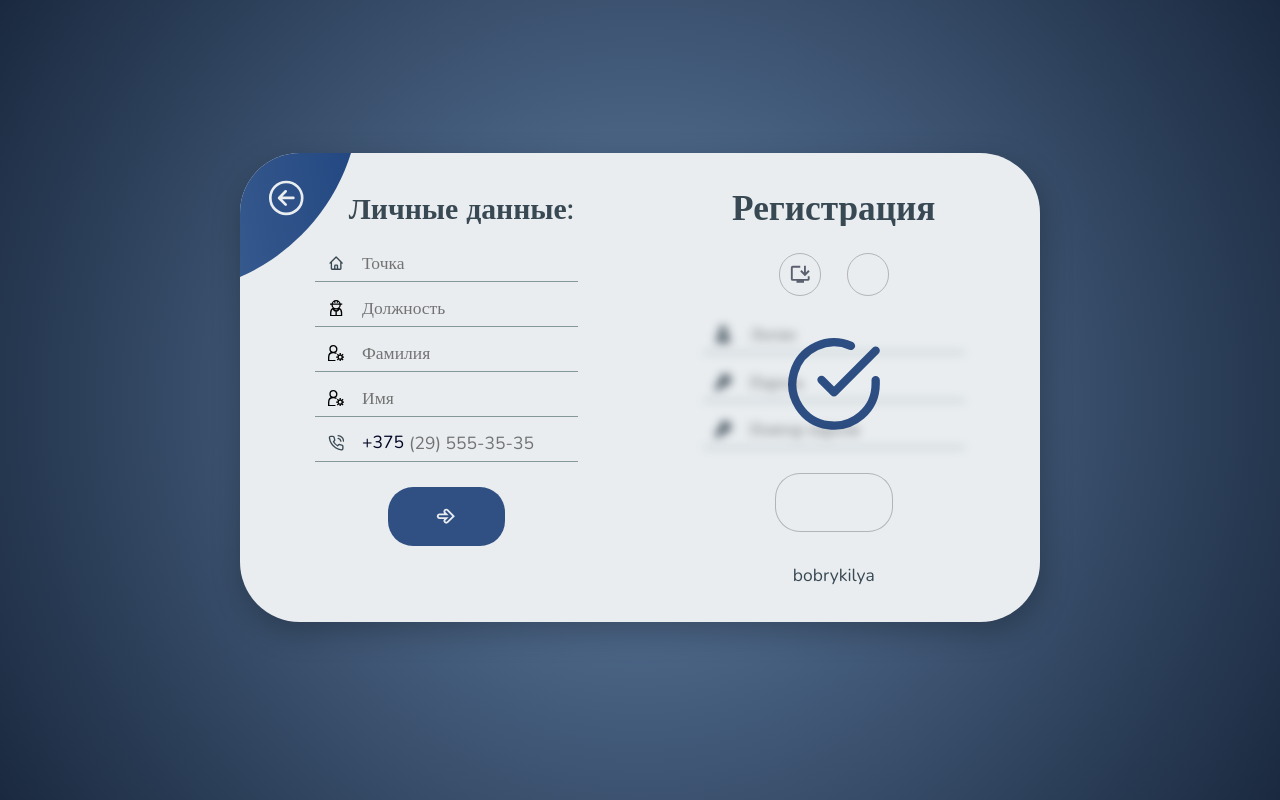
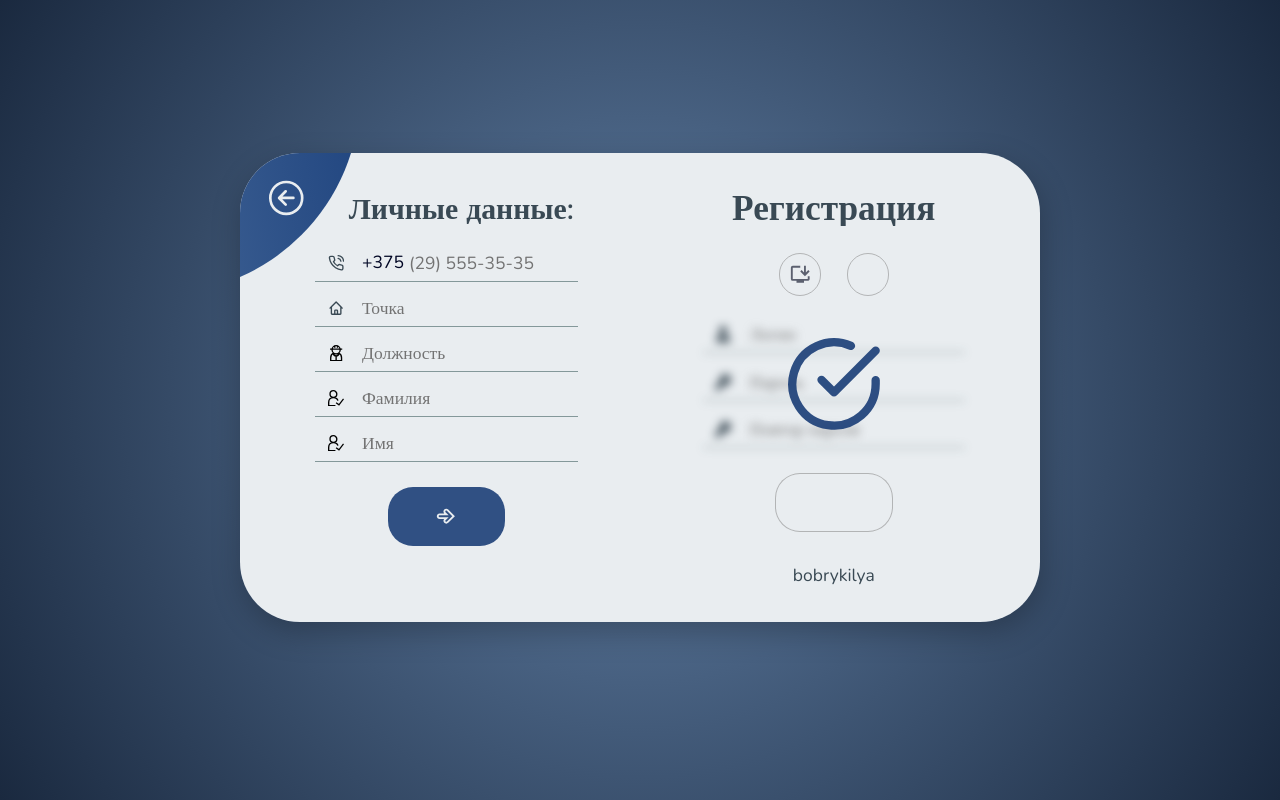
Before and after one commit to bobrykilya/Norio, a React (Vite) app in the folder client/: page / in a window 1280 px wide. Built offline with nearby package versions, Linux system fonts and the light colour scheme; some icons are missing.

Commit message:
Updated PhoneInput

```diff
--- a/client/src/components/LoginPanel/Inputs/PhoneInput/PhoneInput.jsx
+++ b/client/src/components/LoginPanel/Inputs/PhoneInput/PhoneInput.jsx
@@ -1,4 +1,4 @@
-import { useState, useRef } from 'react'
+import { useState, useRef, useEffect } from 'react'
 import InputsError from '../InputsError/InputsError'
 import InputsCleaner from '../../Inputs/InputsCleaner/InputsCleaner'
 import { FiPhoneCall } from "react-icons/fi";
@@ -11,40 +11,11 @@ const PhoneInput = ({ name, register, error=null, reset, disabled=false }) => {
     // console.log(error)
     const [isCleanerOpened, setIsCleanerOpened] = useState(false)
     const [isErrorHidden, setIsErrorHidden] = useState(false)
+    const [number, setNumber] = useState(false)
     const inputRef = useRef(null)
 
     const handleChangePhone = (e) => {
-        e.target.value = e.target.value.replace(/[^1-9]/g, '')
-        e.target.value = e.target.value.replace(/(\d{2})(\d{3})(\d{2})(\d{2})/, '($1) $2-$3-$4')
-        // e.target.value = e.target.value.replace(/\s/g, '').match(/.{1,2}/g)?.join(' ').substr(0, 12) || null
-        // const new_value = []
-        // new_value.push(e.target.value?.substr(0, 2)?.replace(/(\d{2})/, '($1)'))
-        // new_value.push(e.target.value?.substr(2, 4))
-        // const match_3 = e.target.value.substr(5, 5)?.replace(/(\d{3})/, '$1 ')
-        // console.log(new_value)
-        // e.target.value = new_value?.join(' ') || null
-        // new_value = e.target.value.match(/.{1,2}/g)?.join(' ').substr(0, 12) || null
-        // e.target.value = e.target.value.replace(/(\d{2})(\d{3})(\d{2})(\d{2})/, '($1) $2-$3-$4')
-        // const val = e.target.value
-        // let new_val = false
-        // console.log(val)
-        // switch(val?.length) {
-        //     case 1:
-        //         new_val = `(${val}`
-        //         break
-        //     case 3:
-        //         new_val = `(${val.substring(1, 3)}) ${val.substring(4)}`
-        //         break
-        //     case 8:
-        //         new_val = `${val.substring(1-7)}-${val.substring(8)}`
-        //         break
-        //     case 11:
-        //         new_val = `${val.substring(1-10)}-${val.substring(11)}`
-        //         break
-        // }
-        // console.log(val.length)
-        // if (new_val) e.target.value = new_val
-        // e.target.value = `(${val.substring(0, 2)}) ${val.substring(3, 5)}-${val.substring(5, val.length)}`
+        e.target.value = e.target.value.replace(/[^0-9]/g, '')
         e.target.value ? ChangeInput() : clearInput()
     }
 
@@ -53,10 +24,19 @@ const PhoneInput = ({ name, register, error=null, reset, disabled=false }) => {
         setIsCleanerOpened(true)
     }
 
+    const handleBlurPhone = (e) => {
+        setNumber(e.target.value)
+        e.target.value = e.target.value.replace(/(\d{2})(\d{3})(\d{2})(\d{2})/, '($1) $2-$3-$4')
+    }
+    const handleFocusPhone = (e) => {
+        number ? e.target.value = number : null
+    }
+
     const onClickCleaner = () => {
+        setNumber(false)
         setIsErrorHidden(true)
+        useFocusInput(inputRef)
         clearInput()
-        useFocusInput(inputRef)
     }
 
     const clearInput = () => {
@@ -69,14 +49,27 @@ const PhoneInput = ({ name, register, error=null, reset, disabled=false }) => {
         // mask: '{(}00{)}000-00-00',
         minLength: {
             value: 9,
-            message: `Номер должен содержать 7 цифр`
+            message: `Номер должен содержать код и 7 цифр`
         },
-        // validate: {
-        //     isNotLatin: (val) => !/[a-zA-Z]/.test(val) ||
-        //         'Поле должно содержать лишь кириллицу',
-        // },
+        validate: {
+            isCorrectCode: (val) => {
+                // console.log(val.length)
+                const code_list = ['29', '33', '44', '25']
+                const message = 'Неизвестный код оператора связи'
+                if (val.length >= 10) {
+                    // console.log(val.substr(1,2))
+                    return (code_list.includes(val.substr(1,2)) || message)
+                }else if (val.length === 9){
+                    // console.log(val.substr(0,2))
+                    return (code_list.includes(val.substr(0,2)) || message)
+                }else return true
+            },
+        },
         onChange: (e) => {
             handleChangePhone(e)
+        },
+        onBlur: (e) => {
+            handleBlurPhone(e)
         }
     })
 
@@ -91,10 +84,12 @@ const PhoneInput = ({ name, register, error=null, reset, disabled=false }) => {
                 className='phone_input'
                 type='tel'
                 inputMode='number'
-                maxLength={11}
+                maxLength={9}
                 placeholder='(29) 555-35-35'
                 disabled={disabled}
                 // autoComplete='cc-number'
+                // autoComplete='off'
+                onFocus={handleFocusPhone}
             />
             <span className='phone_mask'>+375</span>
             <FiPhoneCall className='input-icon'/>
--- a/client/src/components/LoginPanel/LoginPanel.jsx
+++ b/client/src/components/LoginPanel/LoginPanel.jsx
@@ -17,7 +17,10 @@ const LoginPanel = () => {
     return (
         <div id='login_panel-cont' className='cont'>
             <div id='signs-cont' className='cont'>
-                {act_form !== 'opened_sign_up_2' ? <SignInCont act_form={act_form}/> : <SignUpSecondCont act_form={act_form} />}
+                {act_form !== 'opened_sign_up_2' ?
+                    <SignInCont act_form={act_form}/> :
+                    <SignUpSecondCont act_form={act_form} />
+                }
                 <SignUpCont act_form={act_form} />
             </div>
             <CoverPanel />
--- a/client/src/components/LoginPanel/SignConts/SignUpSecondCont/SignUpSecondForm/SignUpSecondForm.jsx
+++ b/client/src/components/LoginPanel/SignConts/SignUpSecondCont/SignUpSecondForm/SignUpSecondForm.jsx
@@ -5,7 +5,7 @@ import UserNameInput from '../../../Inputs/UserNameInput/UserNameInput'
 import SubmitBut from '../../../SubmitBut/SubmitBut'
 import { HiOutlineHome } from "react-icons/hi"
 import { GrUserWorker } from "react-icons/gr"
-import { GrUserSettings } from "react-icons/gr"
+import { GrUserExpert } from "react-icons/gr";
 import { TiArrowRightOutline } from "react-icons/ti"
 import PhoneInput from '../../../Inputs/PhoneInput/PhoneInput'
 
@@ -27,8 +27,9 @@ const SignUpSecondForm = ({ STORES_LIST , JOBS_LIST, formBlur }) => {
     })
 
     const onSubmit = (data) => {
-        // alert(JSON.stringify(data))
-        console.log(`Юзер: ${data.sign_up_surname}`)
+        data.sign_up_phone = '+375' + data.sign_up_phone
+        alert(JSON.stringify(data))
+        // console.log(`Юзер: ${data.sign_up_surname}`)
         // console.log(`Пароль: ${data.sign_up_password}`)
         // console.log(`Точка: ${data.sign_up_store}`)
         // console.log(`Устройство: ${data.device}`)
@@ -37,6 +38,13 @@ const SignUpSecondForm = ({ STORES_LIST , JOBS_LIST, formBlur }) => {
     return (
         <form onSubmit={handleSubmit(onSubmit)} id='sign_up_2-form' className='form cont'>
             <div className='inputs-cont cont'>
+                <PhoneInput
+                    name='sign_up_phone'
+                    register={register}
+                    error={errors?.sign_up_phone}
+                    reset={resetField}
+                    disabled={formBlur ? true : false}
+                />
                 <DropDownSearchInput
                     LIST={STORES_LIST}
                     name='stores_input'
@@ -66,7 +74,7 @@ const SignUpSecondForm = ({ STORES_LIST , JOBS_LIST, formBlur }) => {
                 <UserNameInput
                     name='sign_up_surname'
                     placeholder='Фамилия'
-                    icon={<GrUserSettings className='input-icon'/>}
+                    icon={<GrUserExpert className='input-icon'/>}
                     type='name'
                     register={register}
                     error={errors?.sign_up_surname}
@@ -77,19 +85,12 @@ const SignUpSecondForm = ({ STORES_LIST , JOBS_LIST, formBlur }) => {
                 <UserNameInput
                     name='sign_up_name'
                     placeholder='Имя'
-                    icon={<GrUserSettings className='input-icon'/>}
+                    icon={<GrUserExpert className='input-icon'/>}
                     type='name'
                     register={register}
                     error={errors?.sign_up_name}
                     reset={resetField}
                     inputMaxLength={20}
-                    disabled={formBlur ? true : false}
-                />
-                <PhoneInput
-                    name='sign_up_phone'
-                    register={register}
-                    error={errors?.sign_up_phone}
-                    reset={resetField}
                     disabled={formBlur ? true : false}
                 />
             </div>
```
